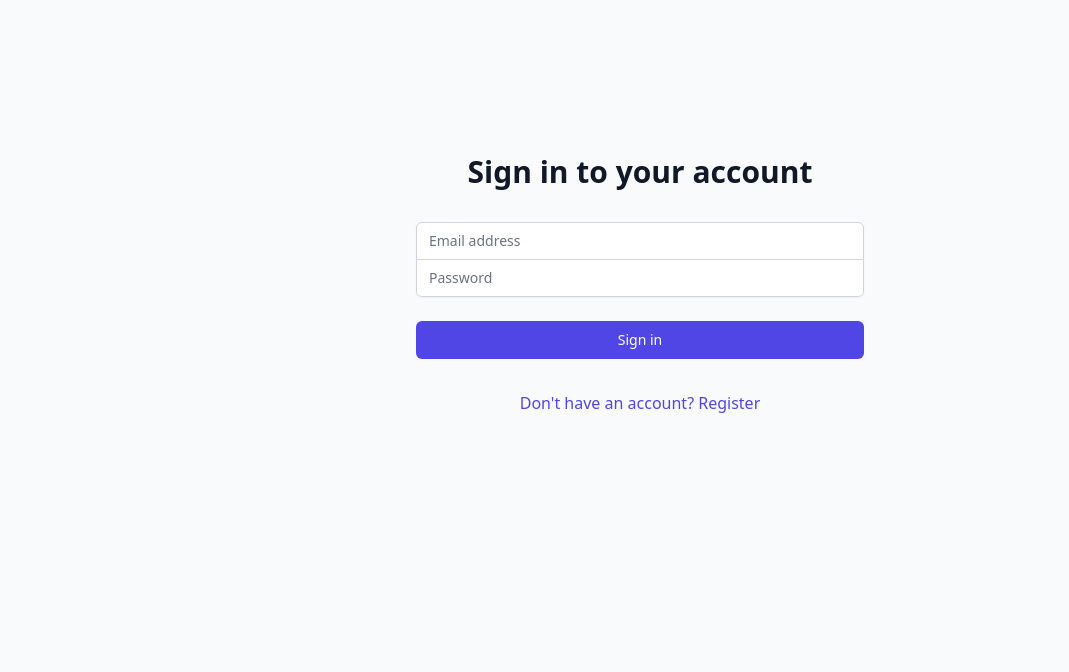
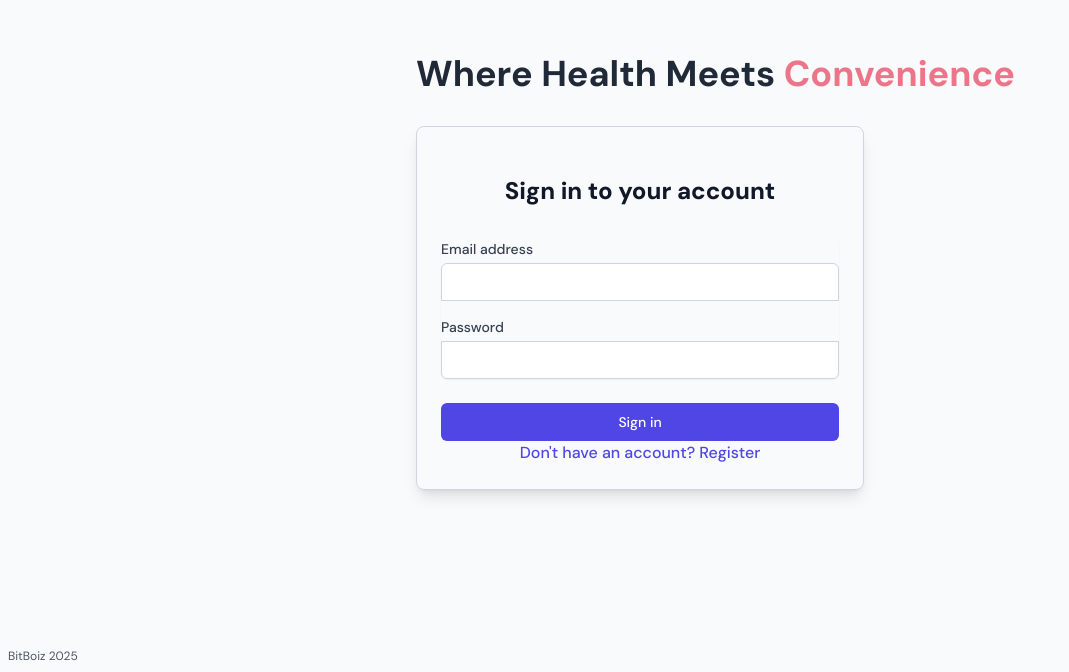
Before and after one commit to SINGH-RAJVEER/MindScribe, a React (Vite) app in the folder frontend/: page /login in a window 1280 px wide. Shown: the part 128-800 px from the top of the page, without its empty margins (0-1069 px from the left). Built offline with nearby package versions, Linux system fonts and the light colour scheme; no server answers.

Commit message:
frontend overhaul

```diff
--- a/frontend/index.html
+++ b/frontend/index.html
@@ -4,6 +4,9 @@
     <meta charset="UTF-8" />
     <meta name="viewport" content="width=device-width, initial-scale=1.0" />
     <title>MindScribe</title>
+    <link rel="preconnect" href="https://fonts.googleapis.com">
+    <link rel="preconnect" href="https://fonts.gstatic.com" crossorigin>
+    <link href="https://fonts.googleapis.com/css2?family=DM+Sans:ital,opsz,wght@0,9..40,100..1000;1,9..40,100..1000&display=swap" rel="stylesheet">
   </head>
   <body>
     <div id="root"></div>
--- a/frontend/src/App.jsx
+++ b/frontend/src/App.jsx
@@ -5,6 +5,7 @@ import Login from "./components/Login"
 import Dashboard from "./components/Dashboard"
 import ProtectedRoute from "./components/ProtectedRoute"
 import Toast from "./components/Toast"
+import "./style/textes.css"
 
 const queryClient = new QueryClient()
 
--- a/frontend/src/components/Login.jsx
+++ b/frontend/src/components/Login.jsx
@@ -15,12 +15,19 @@ function Login() {
   return (
     <div className="flex min-h-screen items-center justify-center bg-gray-50 py-12 px-4 sm:px-6 lg:px-8">
       <div className="w-full max-w-md space-y-8">
+        <div className="textscroller text-center">
+          <h2 className="text-animation text-gray-800 font-bold text-4xl whitespace-nowrap">Where Health Meets <span></span></h2>
+        </div>
+        <div className="signinbox border border-gray-300 p-6 rounded-lg shadow-lg">
           <div>
-          <h2 className="mt-6 text-center text-3xl font-extrabold text-gray-900">Sign in to your account</h2>
+            <h3 className="mt-6 text-center text-2xl font-extrabold text-gray-900">Sign in to your account</h3>
           </div>
           <form className="mt-8 space-y-6" onSubmit={handleLogin}>
-          <div className="rounded-md shadow-sm -space-y-px">
+            <div className="rounded-md shadow-sm space-y-4">
               <div>
+                <label htmlFor="email-address" className="block text-sm font-medium text-gray-700 mb-1">
+                  Email address
+                </label>
                 <input
                   id="email-address"
                   name="email"
@@ -28,12 +35,14 @@ function Login() {
                   autoComplete="email"
                   required
                   className="appearance-none rounded-none relative block w-full px-3 py-2 border border-gray-300 placeholder-gray-500 text-gray-900 rounded-t-md focus:outline-none focus:ring-indigo-500 focus:border-indigo-500 focus:z-10 sm:text-sm"
-                placeholder="Email address"
                   value={email}
                   onChange={(e) => setEmail(e.target.value)}
                 />
               </div>
               <div>
+                <label htmlFor="password" className="block text-sm font-medium text-gray-700 mb-1">
+                  Password
+                </label>
                 <input
                   id="password"
                   name="password"
@@ -41,7 +50,6 @@ function Login() {
                   autoComplete="current-password"
                   required
                   className="appearance-none rounded-none relative block w-full px-3 py-2 border border-gray-300 placeholder-gray-500 text-gray-900 rounded-b-md focus:outline-none focus:ring-indigo-500 focus:border-indigo-500 focus:z-10 sm:text-sm"
-                placeholder="Password"
                   value={password}
                   onChange={(e) => setPassword(e.target.value)}
                 />
@@ -64,6 +72,10 @@ function Login() {
           </div>
         </div>
       </div>
+      <footer className="absolute bottom-0 left-0 p-2 text-xs text-gray-600">
+        BitBoiz 2025
+      </footer>
+    </div>
   )
 }
 
--- a/frontend/src/components/Register.jsx
+++ b/frontend/src/components/Register.jsx
@@ -16,26 +16,32 @@ function Register() {
   return (
     <div className="flex min-h-screen items-center justify-center bg-gray-50 py-12 px-4 sm:px-6 lg:px-8">
       <div className="w-full max-w-md space-y-8">
+        <div className="registerbox border border-gray-300 p-6 rounded-lg shadow-lg">
           <div>
-          <h2 className="mt-6 text-center text-3xl font-extrabold text-gray-900">
+            <h2 className="mt-6 text-center text-2xl font-extrabold text-gray-900">
               Create your account
             </h2>
           </div>
           <form className="mt-8 space-y-6" onSubmit={handleRegister}>
-          <div className="rounded-md shadow-sm -space-y-px">
+            <div className="rounded-md shadow-sm space-y-4">
               <div>
+                <label htmlFor="username" className="block text-sm font-medium text-gray-700 mb-1">
+                  Username
+                </label>
                 <input
                   id="username"
                   name="username"
                   type="text"
                   required
                   className="appearance-none rounded-none relative block w-full px-3 py-2 border border-gray-300 placeholder-gray-500 text-gray-900 rounded-t-md focus:outline-none focus:ring-indigo-500 focus:border-indigo-500 focus:z-10 sm:text-sm"
-                placeholder="Username"
                   value={username}
                   onChange={(e) => setUsername(e.target.value)}
                 />
               </div>
               <div>
+                <label htmlFor="email-address" className="block text-sm font-medium text-gray-700 mb-1">
+                  Email address
+                </label>
                 <input
                   id="email-address"
                   name="email"
@@ -43,12 +49,14 @@ function Register() {
                   autoComplete="email"
                   required
                   className="appearance-none rounded-none relative block w-full px-3 py-2 border border-gray-300 placeholder-gray-500 text-gray-900 focus:outline-none focus:ring-indigo-500 focus:border-indigo-500 focus:z-10 sm:text-sm"
-                placeholder="Email address"
                   value={email}
                   onChange={(e) => setEmail(e.target.value)}
                 />
               </div>
               <div>
+                <label htmlFor="password" className="block text-sm font-medium text-gray-700 mb-1">
+                  Password
+                </label>
                 <input
                   id="password"
                   name="password"
@@ -56,7 +64,6 @@ function Register() {
                   autoComplete="new-password"
                   required
                   className="appearance-none rounded-none relative block w-full px-3 py-2 border border-gray-300 placeholder-gray-500 text-gray-900 rounded-b-md focus:outline-none focus:ring-indigo-500 focus:border-indigo-500 focus:z-10 sm:text-sm"
-                placeholder="Password"
                   value={password}
                   onChange={(e) => setPassword(e.target.value)}
                 />
@@ -79,6 +86,7 @@ function Register() {
           </div>
         </div>
       </div>
+    </div>
   )
 }
 
--- /dev/null
+++ b/frontend/src/style/textes.css
@@ -0,0 +1,63 @@
+:root{
+    font-family:"DM sans",serif;
+}
+
+.text-animation span {
+    position: relative;
+}
+.text-animation span::before {
+    content: 'Web Developer';
+    color: red;
+    animation: words 20s infinite;
+}
+.text-animation span::after {
+    content: "";
+    background-color: var(--bg-color);
+    position: absolute;
+    width: calc(100% + 80px);
+    height: 100%;
+    border-left: 3px solid var(--bg-color);
+    right: -8px;
+    animation: cursor 0.6s infinite, typing 20s steps(14) infinite;
+}
+
+@keyframes words {
+    0%, 20% {
+        content: 'Safety';
+        color: rgb(0, 47, 255);
+    }
+    21%, 40% {
+        content: 'Convenience';
+        color: rgb(237, 117, 137);
+    }
+    41%, 60% {
+        content: 'Comfort';
+        color: rgb(15, 156, 97);
+    }
+    61%, 80% {
+        content: 'Minimalism';
+        color: rgba(158, 190, 31, 0.842);
+    }
+    81%, 100% {
+        content: 'You';
+        color: rgb(96, 4, 96);
+    }
+}
+
+@keyframes typing {
+    0%, 100% {
+        width: 0;
+    }
+    50% {
+        width: 100%;
+    }
+}
+
+@keyframes cursor {
+    0%, 100% {
+        border-color: black;
+    }
+    50% {
+        border-color: var(--main-color);
+    }
+}
--- /dev/null
+++ b/package.json
@@ -0,0 +1,5 @@
+{
+  "dependencies": {
+    "g": "^2.0.1"
+  }
+}
```
Also changed, not shown: 1 other file (tests, documents, lock files or other folders). Lines whose indentation alone changed are shown as unchanged.
